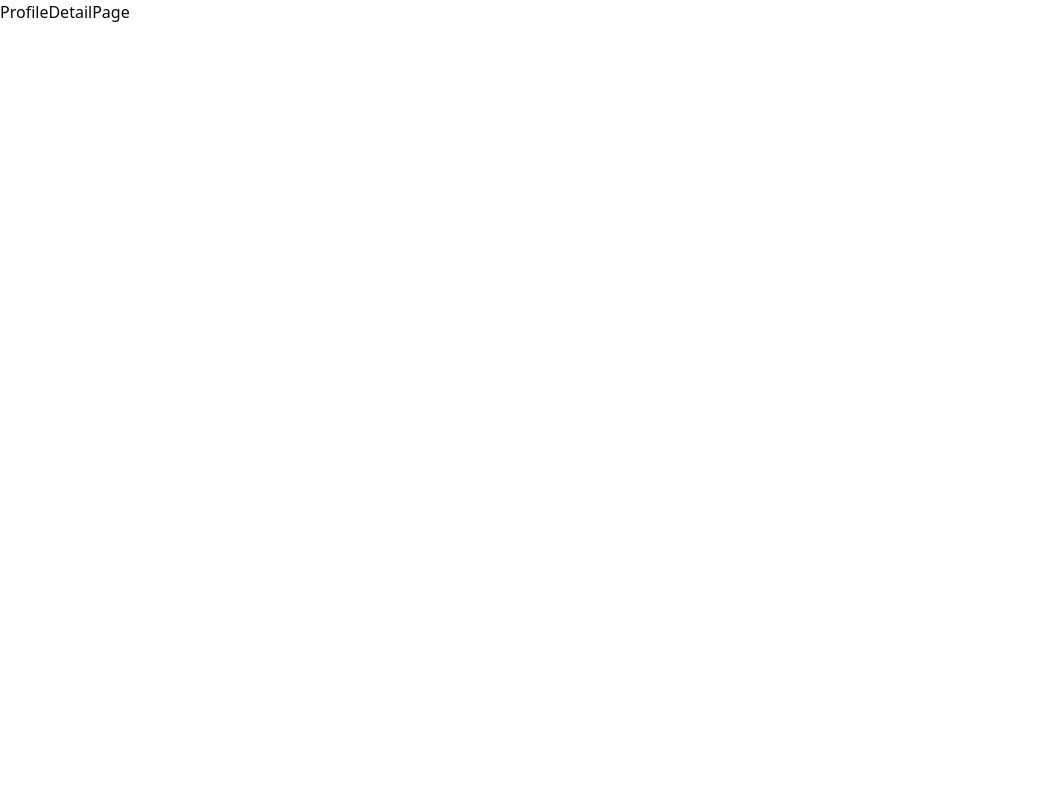
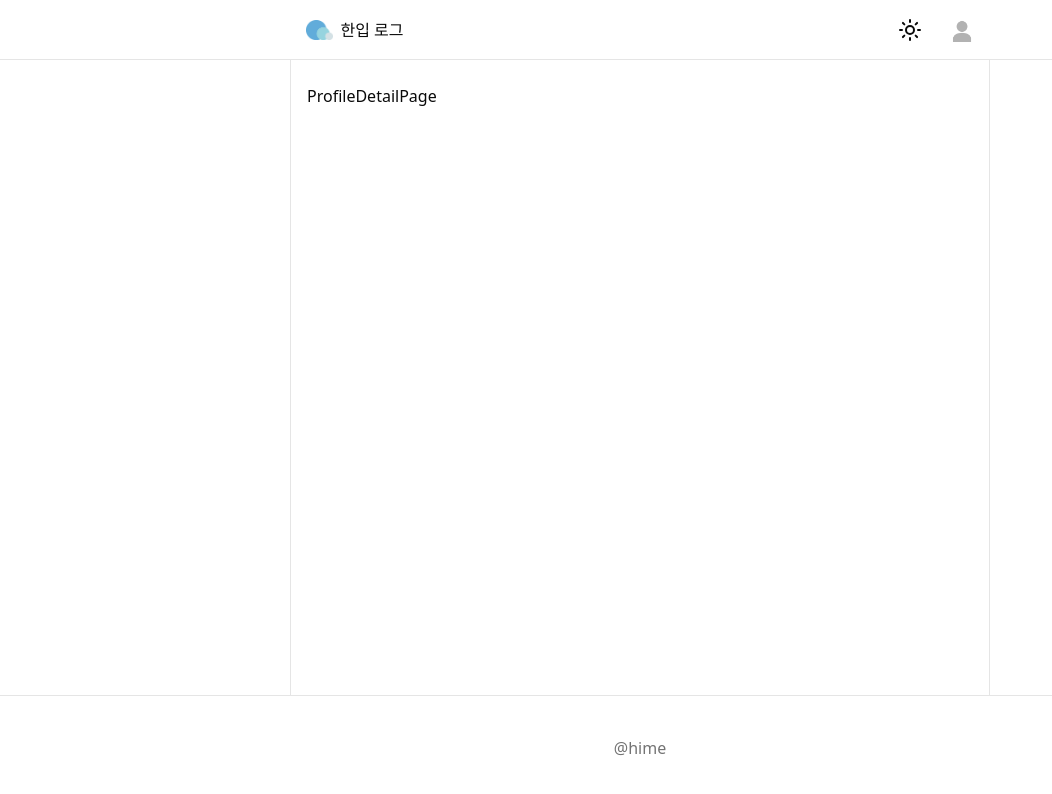
Before and after one commit to shs-0108/onebite-SNS_Site, a React (Vite) app in the folder onebite-log/: page /profile/1 in a window 1280 px wide. Shown: the top 794 px of the page, without its empty margins (0-1052 px from the left). Built offline with nearby package versions, Linux system fonts and the light colour scheme.

Commit message:
global layout 설정

```diff
--- /dev/null
+++ b/onebite-log/src/components/layout/global-layout.tsx
@@ -0,0 +1,35 @@
+import { Link, Outlet } from "react-router";
+import logo from "@/assets/logo.png";
+import dafaultAvatar from "@/assets/default-avatar.jpg";
+import { SunIcon } from "lucide-react";
+
+export default function GlobalLayout() {
+  return (
+    <div className="flex min-h-[100vh] flex-col">
+      <header className="h-15 border-b">
+        <div className="m-auto flex h-full w-full max-w-175 justify-between px-4">
+          <Link to={"/"} className="flex items-center gap-2">
+            <img
+              className="h-5"
+              src={logo}
+              alt="한입 로그의 로고, 메세지 말풍선을 형상화한 모양이다"
+            />
+            <div>한입 로그</div>
+          </Link>
+          <div className="flex items-center gap-5">
+            <div className="hover:bg-muted cursor-pointer rounded-full p-2">
+              <SunIcon />
+            </div>
+            <img className="h-6" src={dafaultAvatar} />
+          </div>
+        </div>
+      </header>
+      <main className="m-auto w-full max-w-175 flex-1 border-x px-4 py-6">
+        <Outlet />
+      </main>
+      <footer className="text-muted-foreground border-t py-10 text-center">
+        @hime
+      </footer>
+    </div>
+  );
+}
--- a/onebite-log/src/root-route.tsx
+++ b/onebite-log/src/root-route.tsx
@@ -6,10 +6,12 @@
 import PostDetailPage from "./pages/post-detail-page";
 import ProfileDetailPage from "./pages/profile-detail-page";
 import ResetPasswordPage from "./pages/reset-password-page";
+import GlobalLayout from "./components/layout/global-layout";
 
 export default function RootRoute() {
   return (
     <Routes>
+      <Route element={<GlobalLayout />}>
         <Route path="/sign-in" element={<SignInPage />} />
         <Route path="/sign-up" element={<SignUpPage />} />
         <Route path="/forget-password" element={<ForgetPasswordPage />} />
@@ -20,6 +22,7 @@
         <Route path="/reset-password" element={<ResetPasswordPage />} />
 
         <Route path="*" element={<Navigate to={"/"} />} />
+      </Route>
     </Routes>
   );
 }
```
Lines whose indentation alone changed are shown as unchanged.
